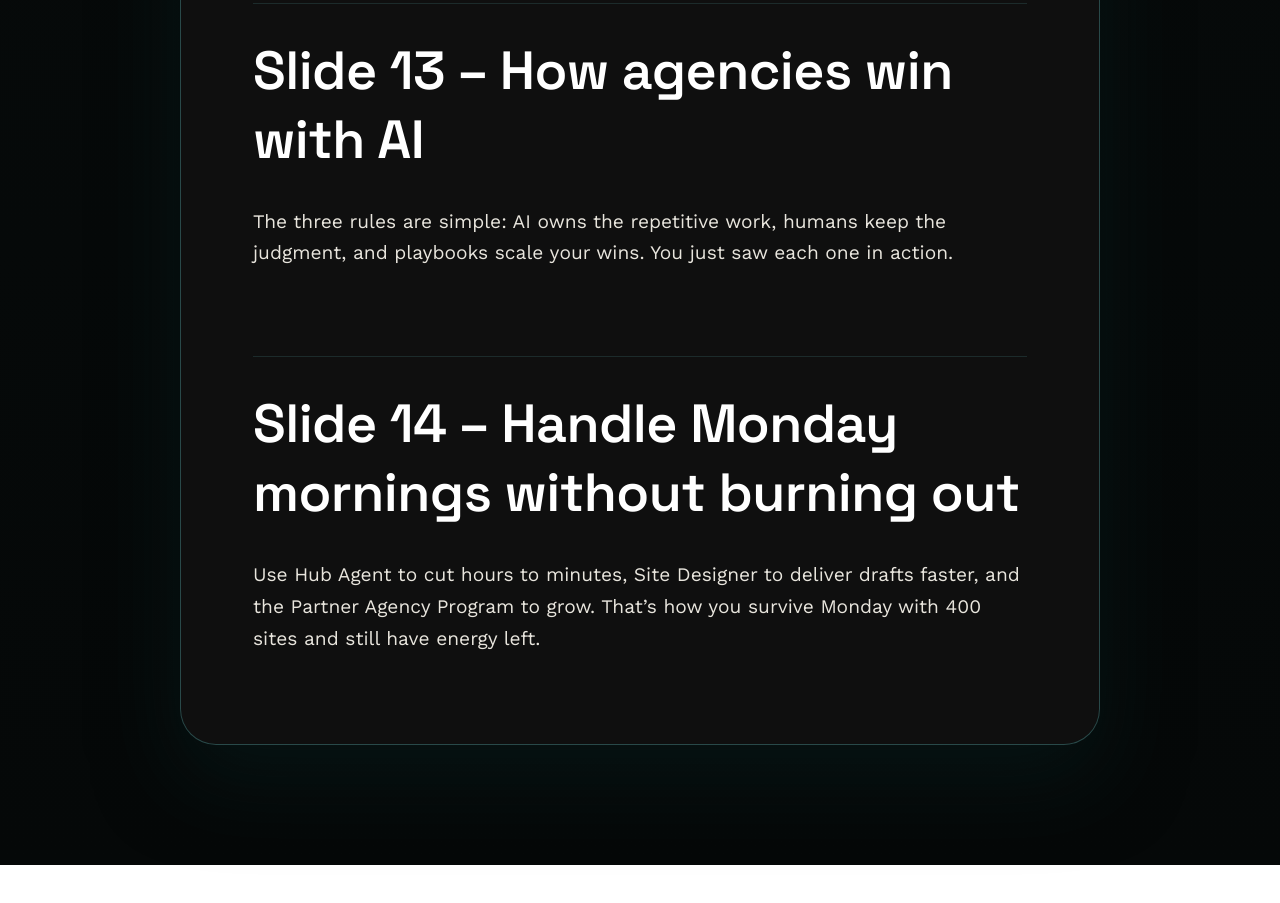
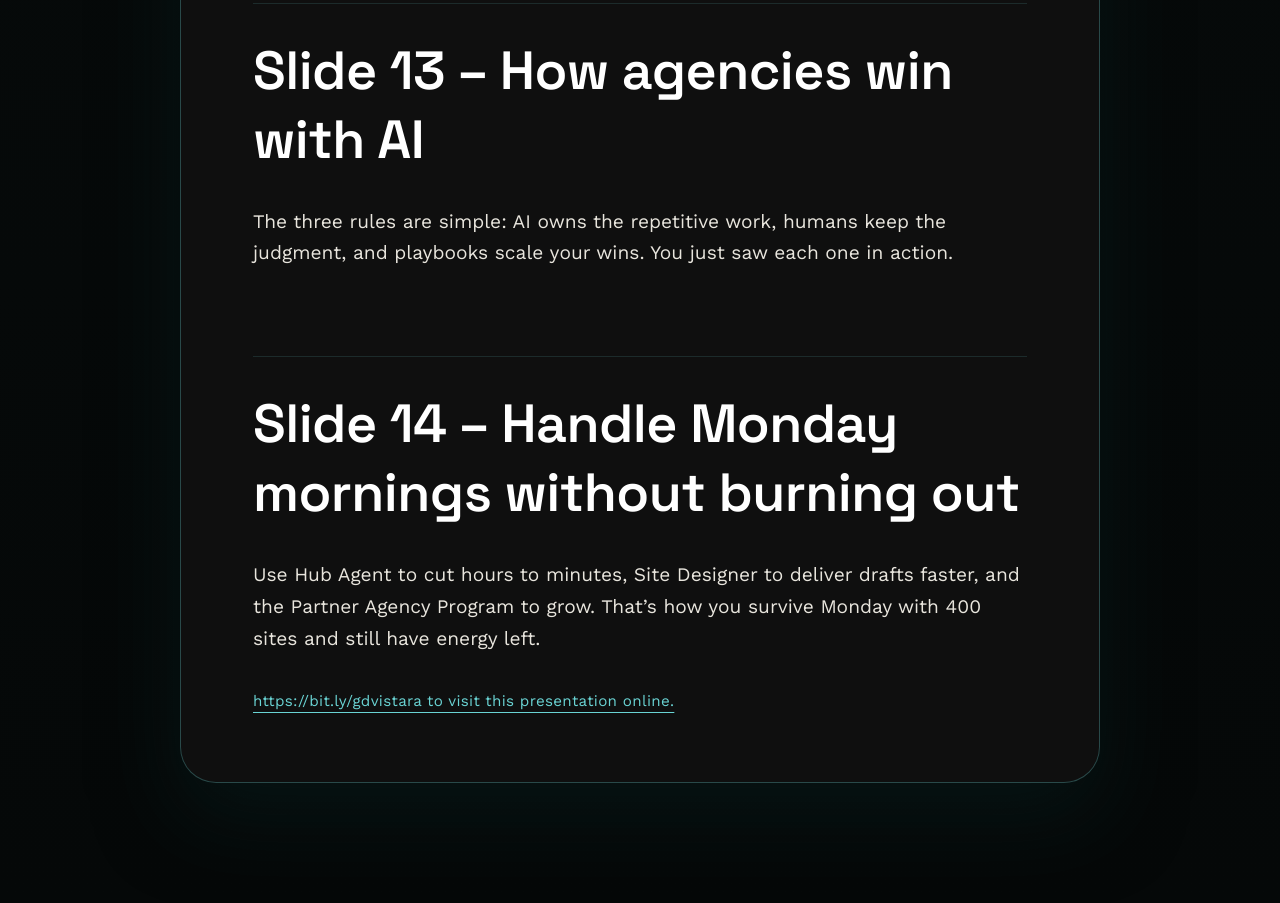
Before and after one commit to jnealey88/Vistara-Presentation, a plain HTML site: page script.html in a window 1280 px wide. Shown: the part 6761-7664 px from the top of the page. Before the commit the page ends 7626 px from the top, so only its background shows below. Drawn offline with nearby package versions, Linux system fonts and the light colour scheme.

Commit message:
Add CTA link support to slides and script
Introduces a 'cta-link' element to slides and script entries, allowing slides to display a call-to-action link with consistent styling. Updates app.js to render the link if present, slides.js to provide the link data, script.html to show the link in the script, and styles.css to style the new CTA link.

```diff
--- a/app.js
+++ b/app.js
@@ -164,11 +164,16 @@
   }
 
   function renderCtaLayout(slide) {
+    const linkMarkup = slide.link && slide.link.href
+      ? `<a class="cta-link" href="${slide.link.href}" target="_blank" rel="noopener noreferrer">${slide.link.label || slide.link.href}</a>`
+      : '';
+
     const content = `
       <div class="cta-content">
         ${renderTagline(slide.tagline)}
         <h2>${slide.title}</h2>
         ${renderList(slide.bullets)}
+        ${linkMarkup}
       </div>
     `;
 
--- a/script.html
+++ b/script.html
@@ -94,6 +94,7 @@
     <section class="script-entry">
       <h2>Slide 14 – Handle Monday mornings without burning out</h2>
       <p>Use Hub Agent to cut hours to minutes, Site Designer to deliver drafts faster, and the Partner Agency Program to grow. That’s how you survive Monday with 400 sites and still have energy left.</p>
+      <a class="cta-link" href="https://bit.ly/gdvistara" target="_blank" rel="noopener noreferrer">https://bit.ly/gdvistara to visit this presentation online.</a>
     </section>
   </main>
 </body>
--- a/slides.js
+++ b/slides.js
@@ -193,6 +193,10 @@
       'Use Site Designer to deliver drafts faster',
       "Join GoDaddy's Partner Agency Program to grow"
     ],
+    link: {
+      href: 'https://bit.ly/gdvistara',
+      label: 'https://bit.ly/gdvistara to visit this presentation online.'
+    },
     media: {
       type: 'image',
       src: 'godaddy_agency_program_qr.png',
--- a/styles.css
+++ b/styles.css
@@ -356,6 +356,23 @@
   padding-left: 22px;
 }
 
+.cta-link {
+  align-self: flex-start;
+  display: inline;
+  font-size: clamp(0.82rem, 1.2vw, 0.95rem);
+  letter-spacing: 0.02em;
+  text-transform: none;
+  color: rgba(122, 247, 247, 0.85);
+  text-decoration: underline;
+  text-decoration-thickness: 1px;
+  text-underline-offset: 6px;
+}
+
+.cta-link:hover,
+.cta-link:focus {
+  color: rgba(255, 255, 255, 0.94);
+}
+
 .cta-media.media-block {
   justify-items: center;
   padding: clamp(18px, 2.4vw, 26px);
@@ -551,6 +568,10 @@
   padding-left: 22px;
 }
 
+.script-entry .cta-link {
+  margin-top: 4px;
+}
+
 @media (max-width: 720px) {
   body.script-page {
     padding: 130px 18px 72px;
```
